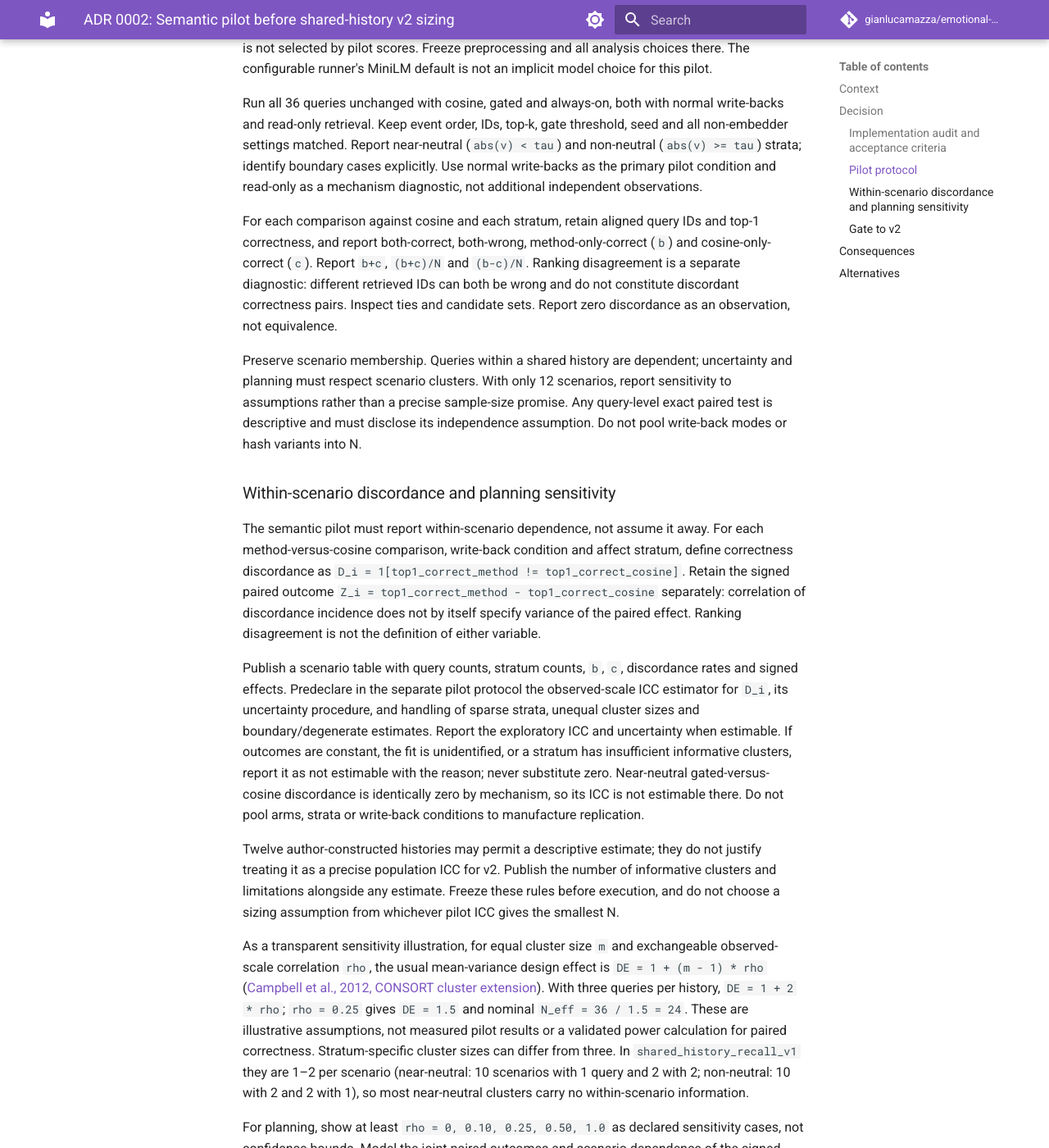
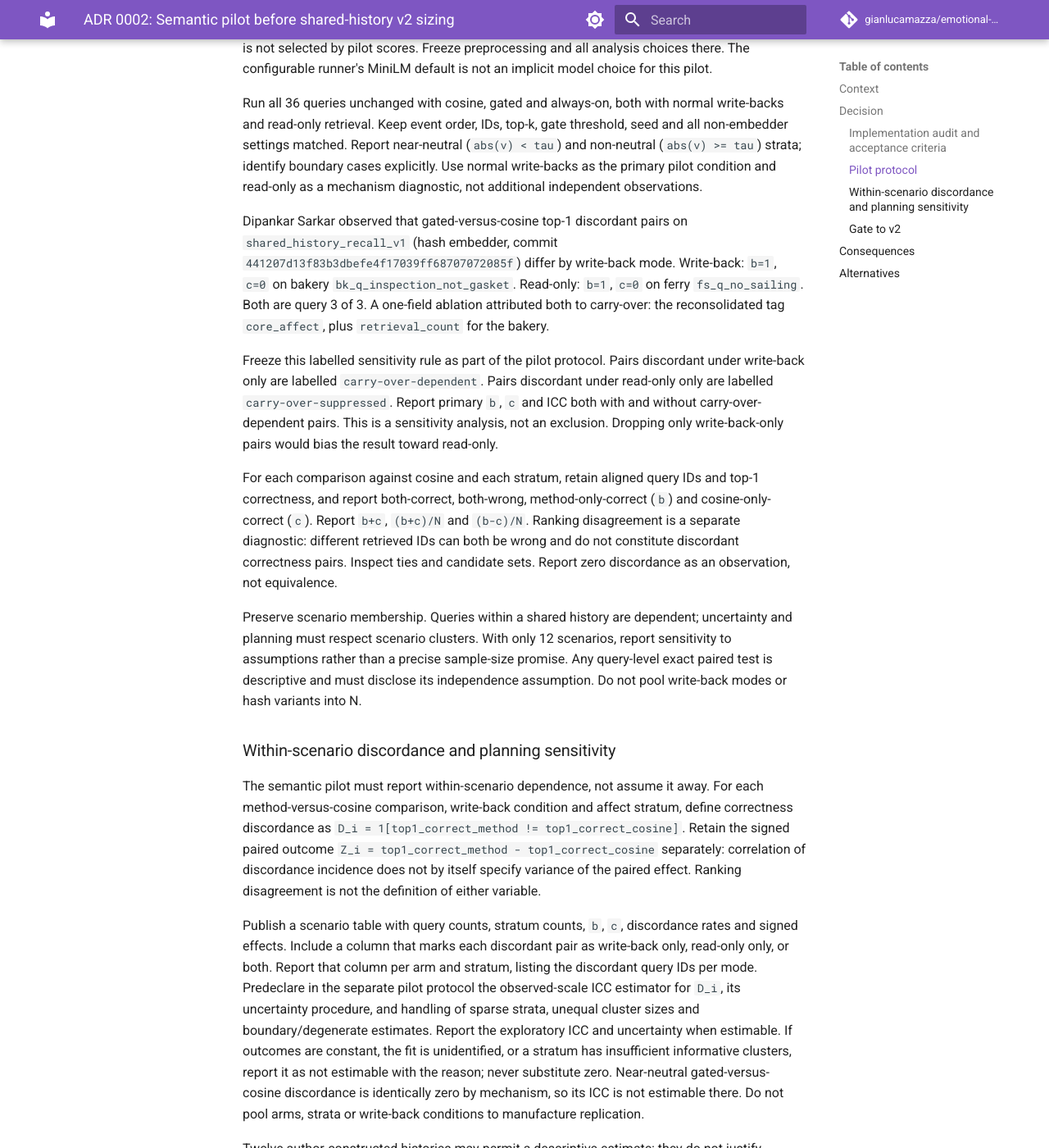
Before and after one commit to gianlucamazza/emotional-memory, an MkDocs documentation site: the page built from docs/research/decisions/0002-semantic-pilot-before-shared-history-v2.md, in a window 1280 px wide and 1400 px high, scrolled down 2385 px. Shown: the whole window at 82% size. Built offline with MkDocs 1.6.1 and Material for MkDocs 9.7.7, drawn with Linux system fonts in a browser that asks for light colours; comment, search, counter and statistics services are not loaded.

Commit message:
docs(research): record write-back vs read-only discordance in ADR 0002
Dipankar Sarkar observed that hash-embedder gated/cosine top-1
discordant pairs differ by write-back mode. Freeze labelled sensitivity
reporting and require mode-split query IDs in the scenario table.

Co-authored-by: Gianluca Mazza <gianlucamazza@users.noreply.github.com>

```diff
--- a/docs/research/decisions/0002-semantic-pilot-before-shared-history-v2.md
+++ b/docs/research/decisions/0002-semantic-pilot-before-shared-history-v2.md
@@ -102,6 +102,22 @@ and non-neutral (`abs(v) >= tau`) strata; identify boundary cases explicitly.
 Use normal write-backs as the primary pilot condition and read-only as a
 mechanism diagnostic, not additional independent observations.
 
+Dipankar Sarkar observed that gated-versus-cosine top-1 discordant pairs
+on `shared_history_recall_v1` (hash embedder, commit
+`441207d13f83b3dbefe4f17039ff68707072085f`) differ by write-back mode.
+Write-back: `b=1`, `c=0` on bakery `bk_q_inspection_not_gasket`.
+Read-only: `b=1`, `c=0` on ferry `fs_q_no_sailing`. Both are query 3 of 3.
+A one-field ablation attributed both to carry-over: the reconsolidated
+tag `core_affect`, plus `retrieval_count` for the bakery.
+
+Freeze this labelled sensitivity rule as part of the pilot protocol.
+Pairs discordant under write-back only are labelled
+`carry-over-dependent`. Pairs discordant under read-only only are
+labelled `carry-over-suppressed`. Report primary `b`, `c` and ICC both
+with and without carry-over-dependent pairs. This is a sensitivity
+analysis, not an exclusion. Dropping only write-back-only pairs would
+bias the result toward read-only.
+
 For each comparison against cosine and each stratum, retain aligned query IDs
 and top-1 correctness, and report both-correct, both-wrong, method-only-correct
 (`b`) and cosine-only-correct (`c`). Report `b+c`, `(b+c)/N` and `(b-c)/N`.
@@ -126,9 +142,12 @@ of discordance incidence does not by itself specify variance of the paired
 effect. Ranking disagreement is not the definition of either variable.
 
 Publish a scenario table with query counts, stratum counts, `b`, `c`, discordance
-rates and signed effects. Predeclare in the separate pilot protocol the
-observed-scale ICC estimator for `D_i`, its uncertainty procedure, and handling
-of sparse strata, unequal cluster sizes and boundary/degenerate estimates.
+rates and signed effects. Include a column that marks each discordant pair
+as write-back only, read-only only, or both. Report that column per arm
+and stratum, listing the discordant query IDs per mode. Predeclare in the
+separate pilot protocol the observed-scale ICC estimator for `D_i`, its
+uncertainty procedure, and handling of sparse strata, unequal cluster sizes
+and boundary/degenerate estimates.
 Report the exploratory ICC and uncertainty when estimable. If outcomes are
 constant, the fit is unidentified, or a stratum has insufficient informative
 clusters, report it as not estimable with the reason; never substitute zero.
```
